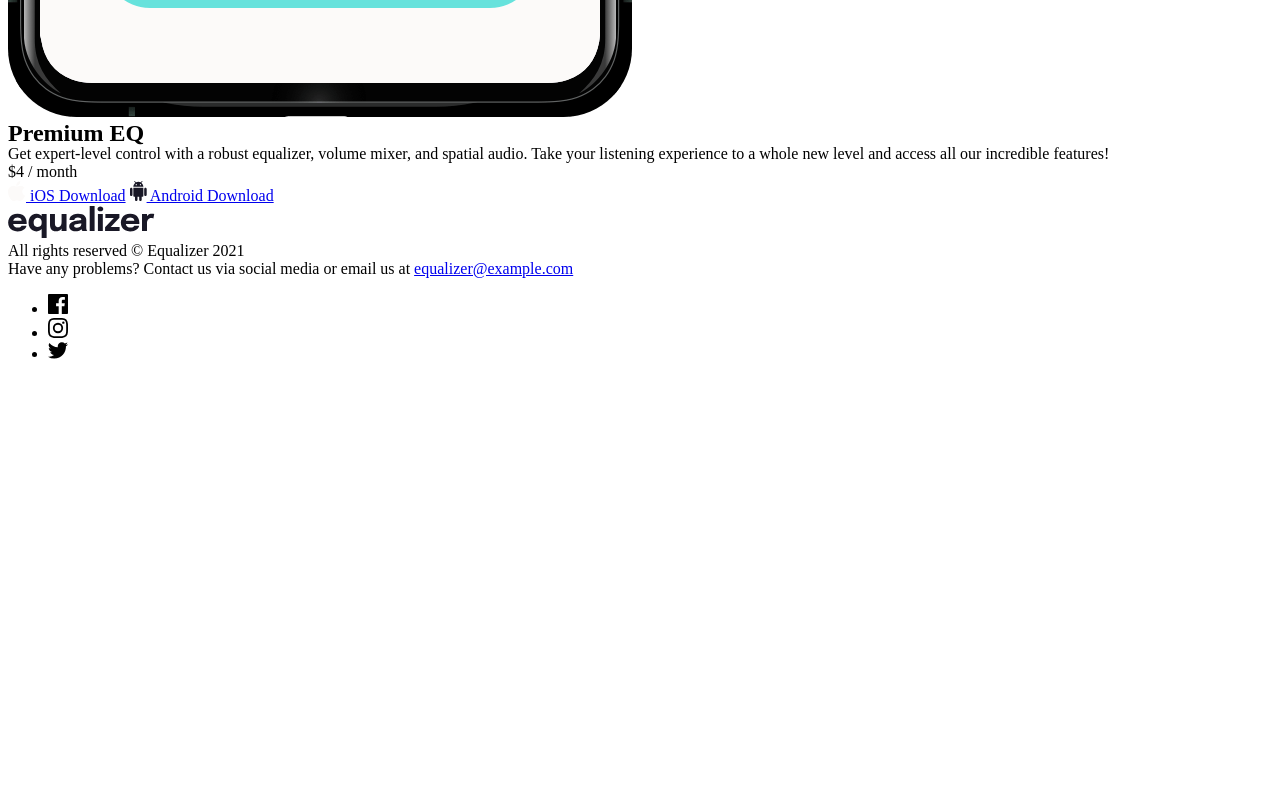
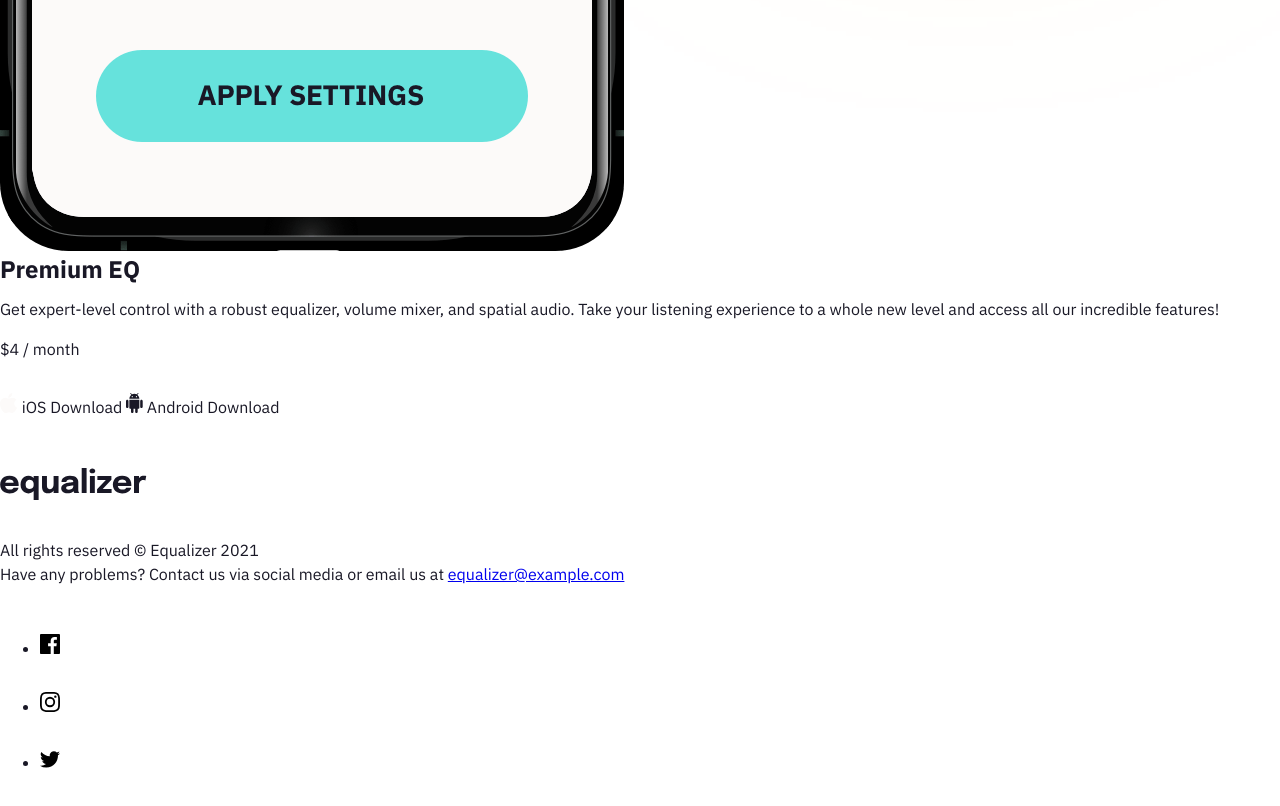
Before and after one commit to Matondo99/equalizer-landing-page, a plain HTML site: page index.html in a window 1280 px wide. Shown: the part 1280-2086 px from the top of the page. Before the commit the page ends 1659 px from the top, so only its background shows below. Drawn offline with Linux system fonts and the light colour scheme.

Commit message:
Add special utility classes to style

```diff
--- a/css/style.css
+++ b/css/style.css
@@ -40,3 +40,48 @@ h3,
 h4 {
   line-height: 1;
 }
+
+.flowise>* {
+  margin-bottom: 1rem;
+}
+
+.flowise>*:last-child {
+  margin-bottom: 0;
+}
+
+.flowise>*+* {
+  margin-top: 1em;
+}
+
+.flexwise {
+  display: flex;
+  flex-direction: var(--flex-dir, column);
+  justify-content: var(--flex-justice, space-between);
+}
+
+.flexwise>*+* {
+  margin-top: var(--flex-row-top-marg, 2rem);
+  margin-left: var(--flex-row-left-marg, 0);
+}
+
+.paddwise {
+  padding-top: calc(var(--fz-body) * 2);
+  padding-bottom: calc(var(--fz-body) * 2);
+}
+
+body {
+  margin: 0;
+  font-family: var(--ff-sans);
+  font-size: var(--fz-body);
+  font-weight: var(--fw-reg);
+  color: var(--clr-neutral-80);
+  background: url(../images/bg-main-mobile.png) no-repeat 30vw -6em/90%;
+  line-height: 1.5;
+}
+
+a.btn {
+  text-decoration: none;
+  display: inline-block;
+  color: inherit;
+}
+}
```
